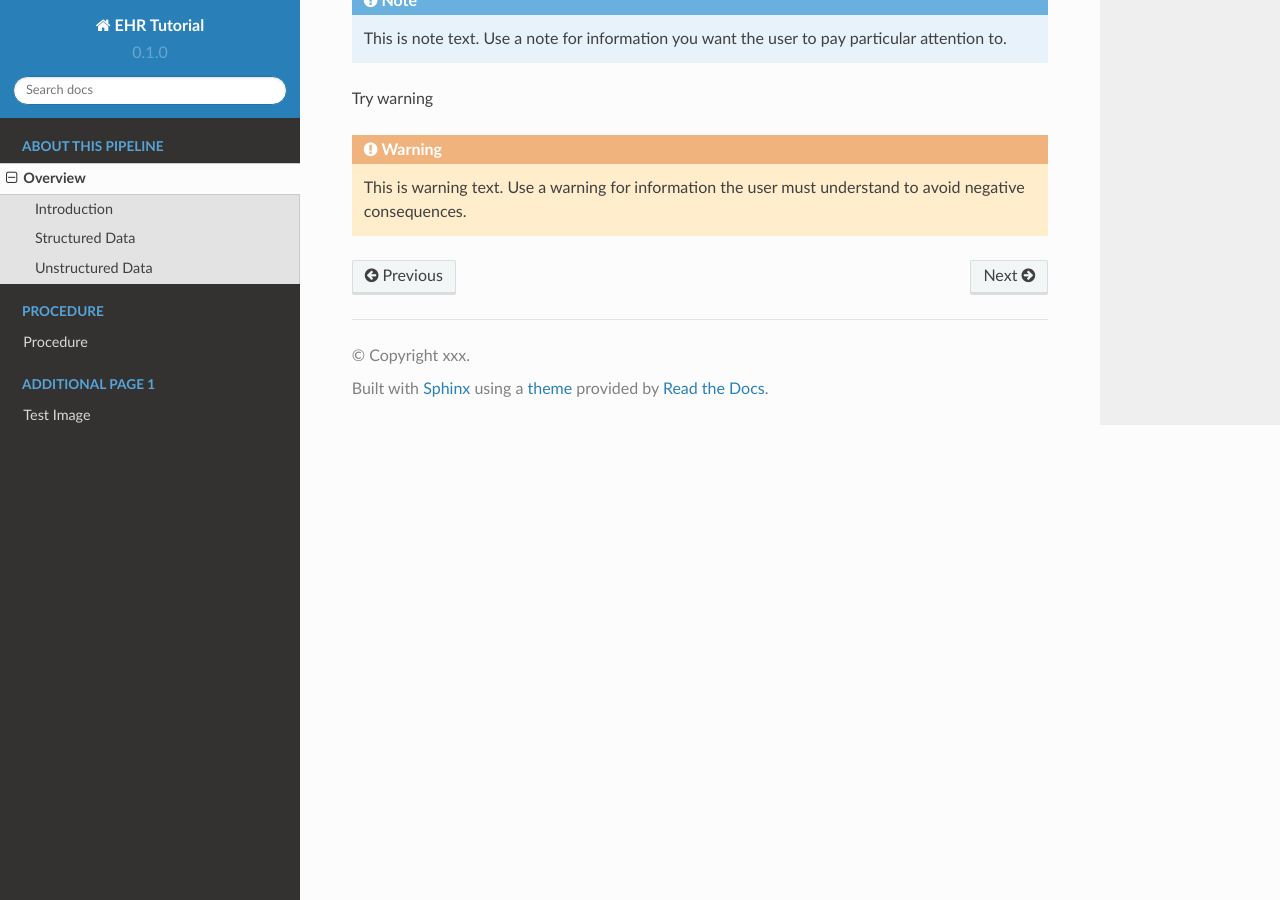
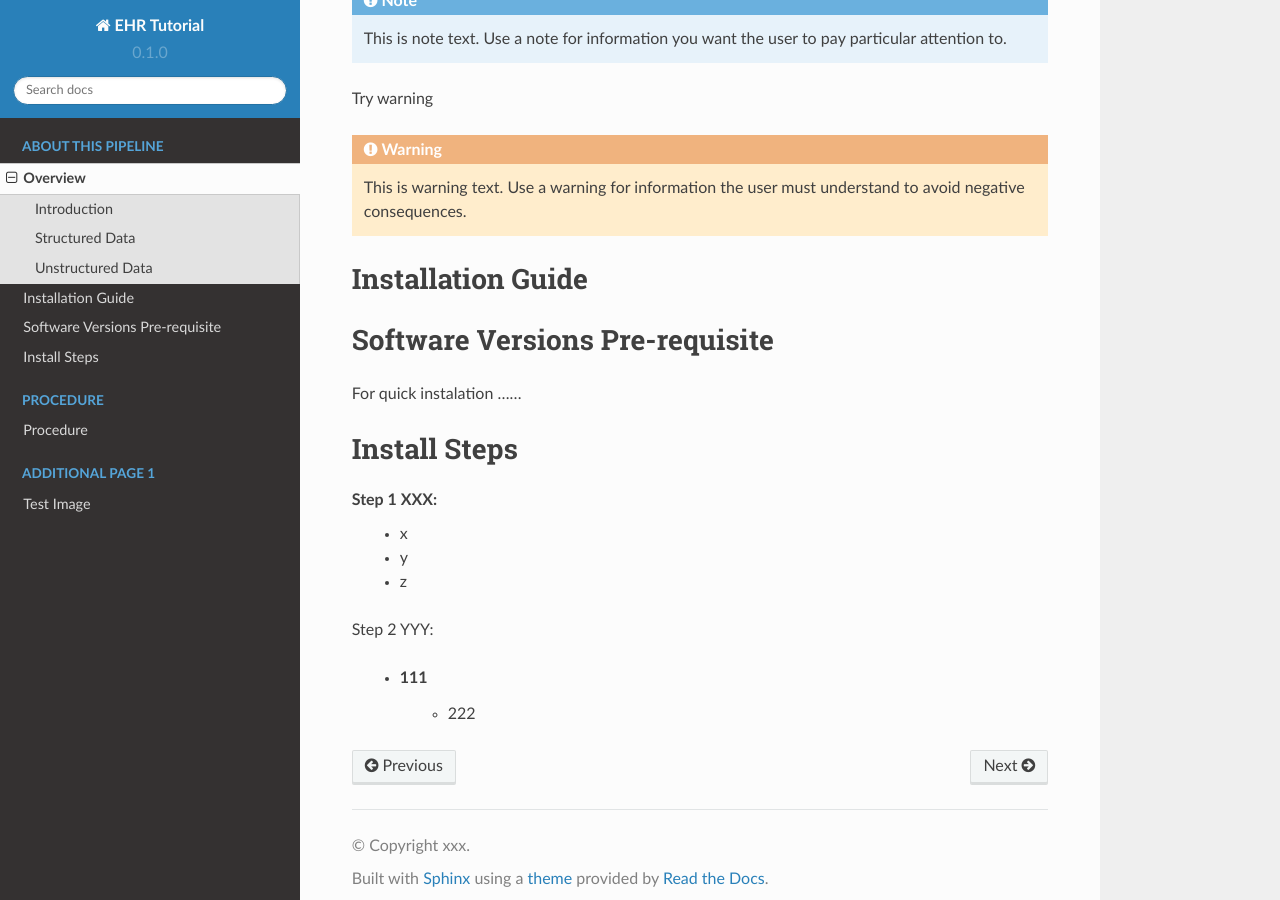
Before and after one commit to gigglypear/ehr_protocol_tutorial_test, a Sphinx documentation site: the page built from docs/source/overview.rst, in a window 1280 px wide and 900 px high, scrolled down 1551 px. Built offline with Sphinx 7.4.7 and the Read the Docs theme 2.0.0, drawn with Linux system fonts in a browser that asks for light colours.

Commit message:
Update overview.rst

```diff
--- a/docs/source/overview.rst
+++ b/docs/source/overview.rst
@@ -65,3 +65,29 @@ Try warning
 .. warning::
     This is warning text. Use a warning for information the user must
     understand to avoid negative consequences.
+
+
+Installation Guide
+===================
+
+
+.. _system-prerequisites:
+
+Software Versions Pre-requisite
+===================================
+
+For quick instalation ......
+
+
+Install Steps
+=====================================
+
+Step 1 XXX:
+  - x
+  - y
+  - z
+
+Step 2 YYY:
+
+  - 111
+     - 222
```
